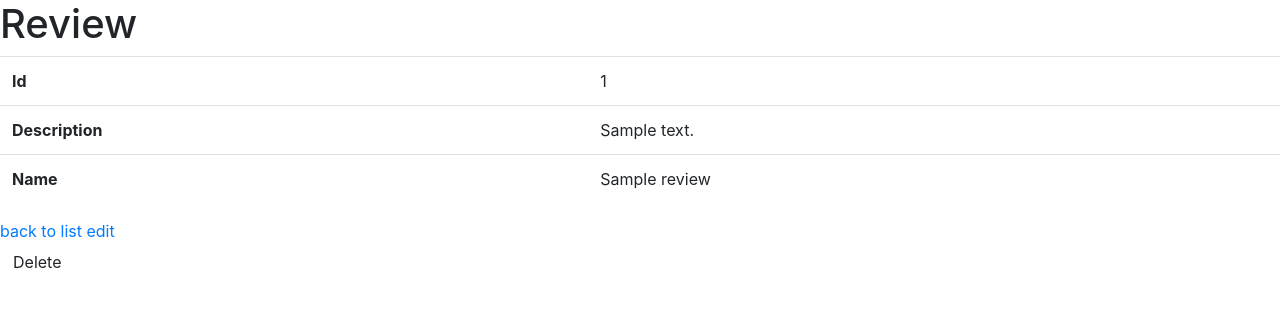
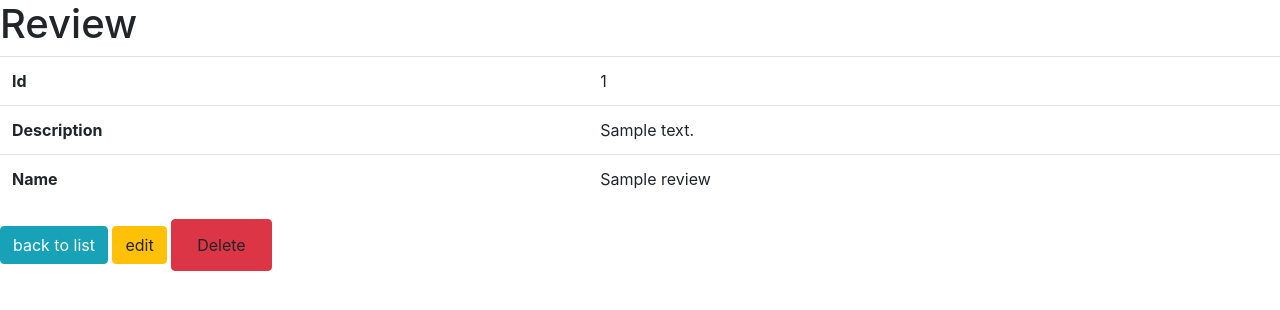
Before and after one commit to MathijsE/booklist, a Symfony app: template templates/review/show.html.twig in a window 1280 px wide. Shown: the part 56-366 px from the top of the page. Run offline with Twig, Linux system fonts and the light colour scheme; the template is opened without the code that fills it: most values are stand-ins (such as "Sample title", 1, 10 or a date in 2020); some libraries are stand-ins or nearby versions.

Commit message:
[bootstrap af]

```diff
--- a/templates/book/edit.html.twig
+++ b/templates/book/edit.html.twig
@@ -5,7 +5,7 @@
 {% block body %}
     <h1>Edit Book</h1>
 
-    <a class="btn btn-light">{{ include('book/_form.html.twig', {'button_label': 'Update'}) }}</a>
+    {{ include('book/_form.html.twig', {'button_label': 'Update'}) }}
 
     <a class="btn btn-info" href="{{ path('book_index') }}">back to list</a>
 
--- a/templates/book/new.html.twig
+++ b/templates/book/new.html.twig
@@ -7,5 +7,5 @@
 
     {{ include('book/_form.html.twig') }}
 
-    <a href="{{ path('book_index') }}">back to list</a>
+    <a class="btn btn-info" href="{{ path('book_index') }}">back to list</a>
 {% endblock %}
--- a/templates/review/edit.html.twig
+++ b/templates/review/edit.html.twig
@@ -7,7 +7,7 @@
 
     {{ include('review/_form.html.twig', {'button_label': 'Update'}) }}
 
-    <a href="{{ path('review_index') }}">back to list</a>
+    <a class="btn btn-info" href="{{ path('review_index') }}">back to list</a>
 
-    {{ include('review/_delete_form.html.twig') }}
+    <a class="btn btn-danger">{{ include('review/_delete_form.html.twig') }}</a>
 {% endblock %}
--- a/templates/review/new.html.twig
+++ b/templates/review/new.html.twig
@@ -5,7 +5,7 @@
 {% block body %}
     <h1>Create new Review</h1>
 
-    <a class="btn light">{{ include('review/_form.html.twig') }}</a>
+    {{ include('review/_form.html.twig') }}
 
     <a class="btn btn-info" href="{{ path('review_index') }}">back to list</a>
 {% endblock %}
--- a/templates/review/show.html.twig
+++ b/templates/review/show.html.twig
@@ -22,9 +22,9 @@
         </tbody>
     </table>
 
-    <a href="{{ path('review_index') }}">back to list</a>
+    <a class="btn btn-info" href="{{ path('review_index') }}">back to list</a>
 
-    <a href="{{ path('review_edit', {'id': review.id}) }}">edit</a>
+    <a class="btn btn-warning" href="{{ path('review_edit', {'id': review.id}) }}">edit</a>
 
-    {{ include('review/_delete_form.html.twig') }}
+    <a class="btn btn-danger">{{ include('review/_delete_form.html.twig') }}</a>
 {% endblock %}
```
Also changed, not shown: 1 other file.
